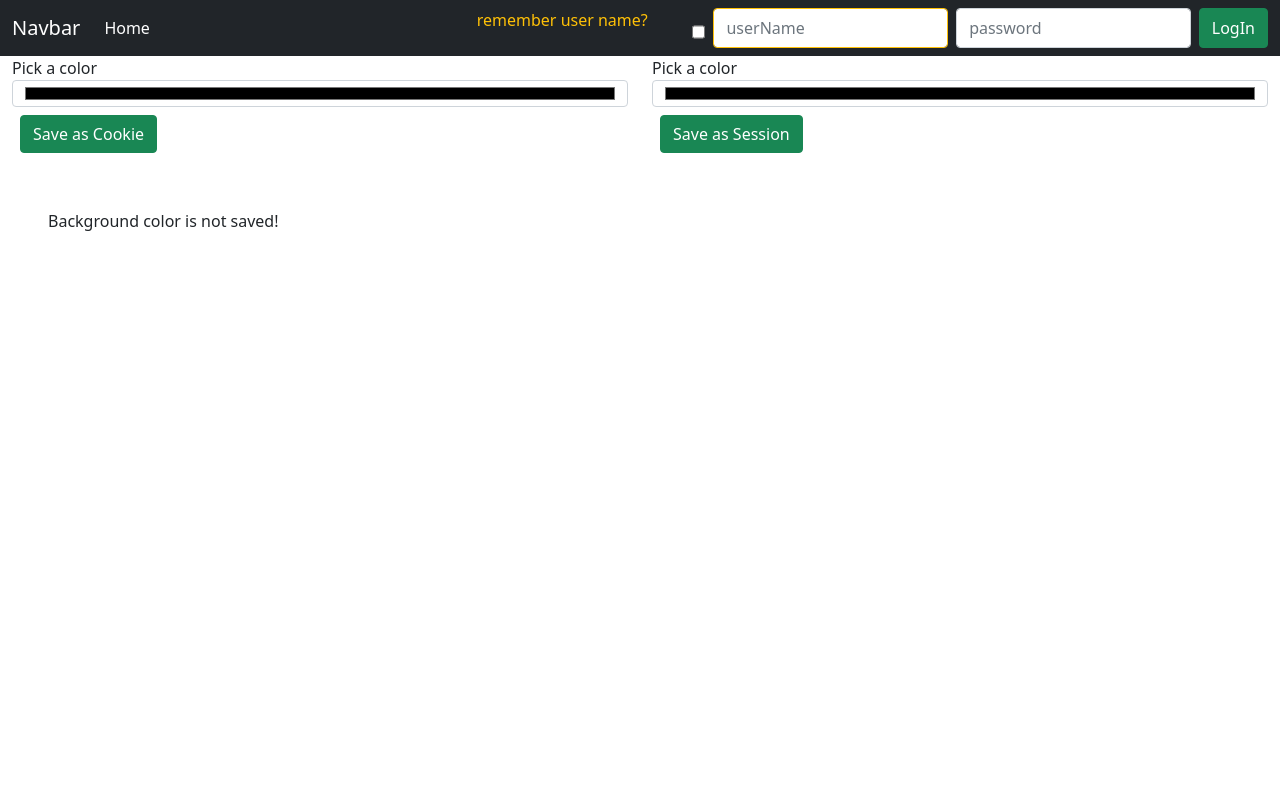
After one commit to anymus0/cookies_vs_session, a PHP site: page /colorChangerPage.php in a window 1280 px wide. The commit adds this page. Run offline with PHP 8.4, Linux system fonts and the light colour scheme.

Commit message:
add colorChanger page & controller

```diff
--- a/db/dummyData.sql
+++ b/db/dummyData.sql
@@ -1,6 +1,8 @@
 /* create a test user */
 /* password: asd */
 INSERT INTO users(userName, passwordHash) VALUES ('testUser', '7815696ecbf1c96e6894b779456d330e');
+INSERT INTO users(userName, passwordHash) VALUES ('asd', '7815696ecbf1c96e6894b779456d330e');
 
 /* todo example */
-INSERT INTO todos(title, completed, createdAt, createdBy) VALUES ('Write some code', '0', '2022-03-19', '1');
+INSERT INTO todos(title, createdAt, createdBy) VALUES ('Write some code', '2022-03-19', '1');
+INSERT INTO todos(title, createdAt, createdBy) VALUES ('Do some stuff', '2022-03-19', '2');
--- /dev/null
+++ b/src/colorChangerPage.php
@@ -0,0 +1,57 @@
+<?php
+include('./includes/head.php');
+?>
+
+<body>
+  <?php
+  include('./includes/header.php');
+  ?>
+
+  <div class="container-fluid">
+    <div class="row">
+      <div class="col-6">
+        <form action="./colorChanger/changeBackgroundColor.php" method="POST">
+          <label for="bgColor">Pick a color</label>
+          <?php
+          if (isset($_COOKIE['bgColor']) && !isset($_SESSION['bgColor'])) {
+            echo '<input type="color" name="bgColor" id="bgColor" class="form-control" value="' . $_COOKIE['bgColor'] . '">';
+          } else {
+            echo '<input type="color" name="bgColor" id="bgColor" class="form-control">';
+          }
+          ?>
+          <input type="submit" value="Save as Cookie" class="btn btn-success m-2">
+          <input type="text" name="isCookie" id="isCookie" value="true" hidden>
+        </form>
+      </div>
+      <div class="col-6">
+        <form action="./colorChanger/changeBackgroundColor.php" method="POST">
+          <label for="bgColor">Pick a color</label>
+          <?php
+          if (!isset($_COOKIE['bgColor']) && isset($_SESSION['bgColor'])) {
+            echo '<input type="color" name="bgColor" id="bgColor" class="form-control" value="'.$_SESSION['bgColor'].'">';
+          } else {
+            echo '<input type="color" name="bgColor" id="bgColor" class="form-control">';
+          }
+          ?>
+          <input type="submit" value="Save as Session" class="btn btn-success m-2">
+          <input type="text" name="isSession" id="isSession" value="true" hidden>
+        </form>
+      </div>
+    </div>
+    <div class="row m-4 mt-5">
+      <div class="col">
+        <?php
+        if (isset($_COOKIE['bgColor'])) {
+          echo '<p class="text-warning">Currently saved as: Cookie</p>';
+        } else if (isset($_SESSION['bgColor'])) {
+          echo '<p class="text-info">Currently saved as: Session</p>';
+        } else {
+          echo '<p>Background color is not saved!</p>';
+        }
+        ?>
+      </div>
+    </div>
+  </div>
+
+  <script src="https://cdn.jsdelivr.net/npm/bootstrap@5.0.2/dist/js/bootstrap.bundle.min.js" integrity="sha384-MrcW6ZMFYlzcLA8Nl+NtUVF0sA7MsXsP1UyJoMp4YLEuNSfAP+JcXn/tWtIaxVXM" crossorigin="anonymous"></script>
+</body>
--- a/src/includes/head.php
+++ b/src/includes/head.php
@@ -1,12 +1,31 @@
 <?php
-  session_start();
+session_start();
 ?>
 <!DOCTYPE html>
 <html lang="en">
+
 <head>
   <meta charset="UTF-8">
   <meta http-equiv="X-UA-Compatible" content="IE=edge">
   <meta name="viewport" content="width=device-width, initial-scale=1.0">
   <link href="https://cdn.jsdelivr.net/npm/bootstrap@5.0.2/dist/css/bootstrap.min.css" rel="stylesheet" integrity="sha384-EVSTQN3/azprG1Anm3QDgpJLIm9Nao0Yz1ztcQTwFspd3yD65VohhpuuCOmLASjC" crossorigin="anonymous">
   <title>Cookies vs Session</title>
+  <style>
+    html,
+    body {
+      height: 100%;
+    }
+
+    body {
+      <?php
+      if (isset($_COOKIE['bgColor'])) {
+        echo 'background-color: ' . $_COOKIE['bgColor'] . ';';
+      } else if (isset($_SESSION['bgColor'])) {
+        echo 'background-color: ' . $_SESSION['bgColor'] . ';';
+      } else {
+        echo 'background-color: #fff;';
+      }
+      ?>
+    }
+  </style>
 </head>
--- a/src/includes/header.php
+++ b/src/includes/header.php
@@ -1,5 +1,5 @@
 <header>
-  <nav class="navbar navbar-expand-lg navbar-light bg-light">
+  <nav class="navbar navbar-expand-lg navbar-dark bg-dark">
     <div class="container-fluid">
       <a class="navbar-brand" href="index.php">Navbar</a>
       <button class="navbar-toggler" type="button" data-bs-toggle="collapse" data-bs-target="#navbarSupportedContent" aria-controls="navbarSupportedContent" aria-expanded="false" aria-label="Toggle navigation">
@@ -11,16 +11,21 @@
             <a class="nav-link active" aria-current="page" href="index.php">Home</a>
           </li>
           <?php
-            if (isset($_SESSION['userName'])) {
-              echo '
+          // nav links available only for logged-in users
+          if (isset($_SESSION['userName'])) {
+            echo '
               <li class="nav-item">
                 <a class="nav-link text-info" href="todoPage.php">Todo</a>
               </li>
+              <li class="nav-item">
+                <a class="nav-link text-info" href="colorChangerPage.php">Color Changer</a>
+              </li>
               ';
-            }
+          }
           ?>
         </ul>
         <?php
+        // remember userName
         if (isset($_COOKIE['userName'])) {
           $userNameFromCookie = $_COOKIE['userName'];
           $checkRemember = true;
```
Also changed, not shown: src/colorChanger/changeBackgroundColor.php (added, +25 -0 lines).
